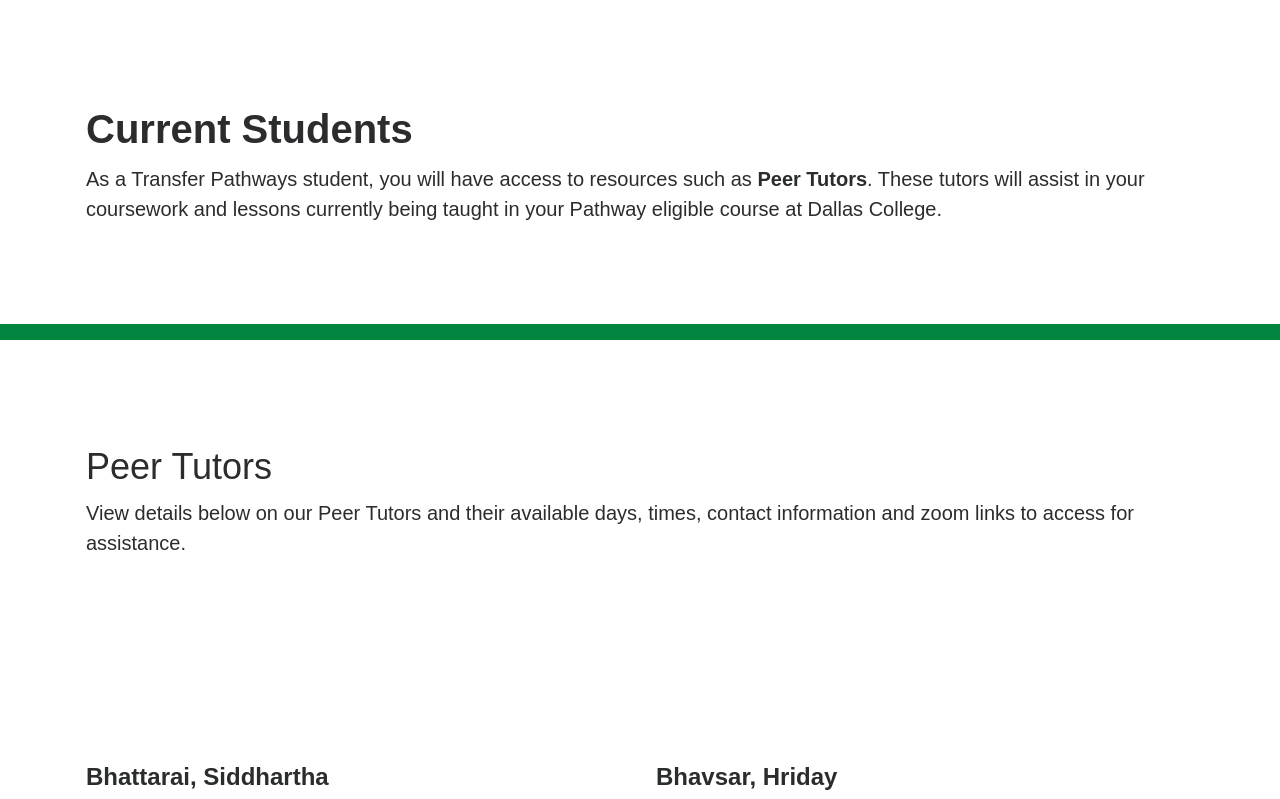
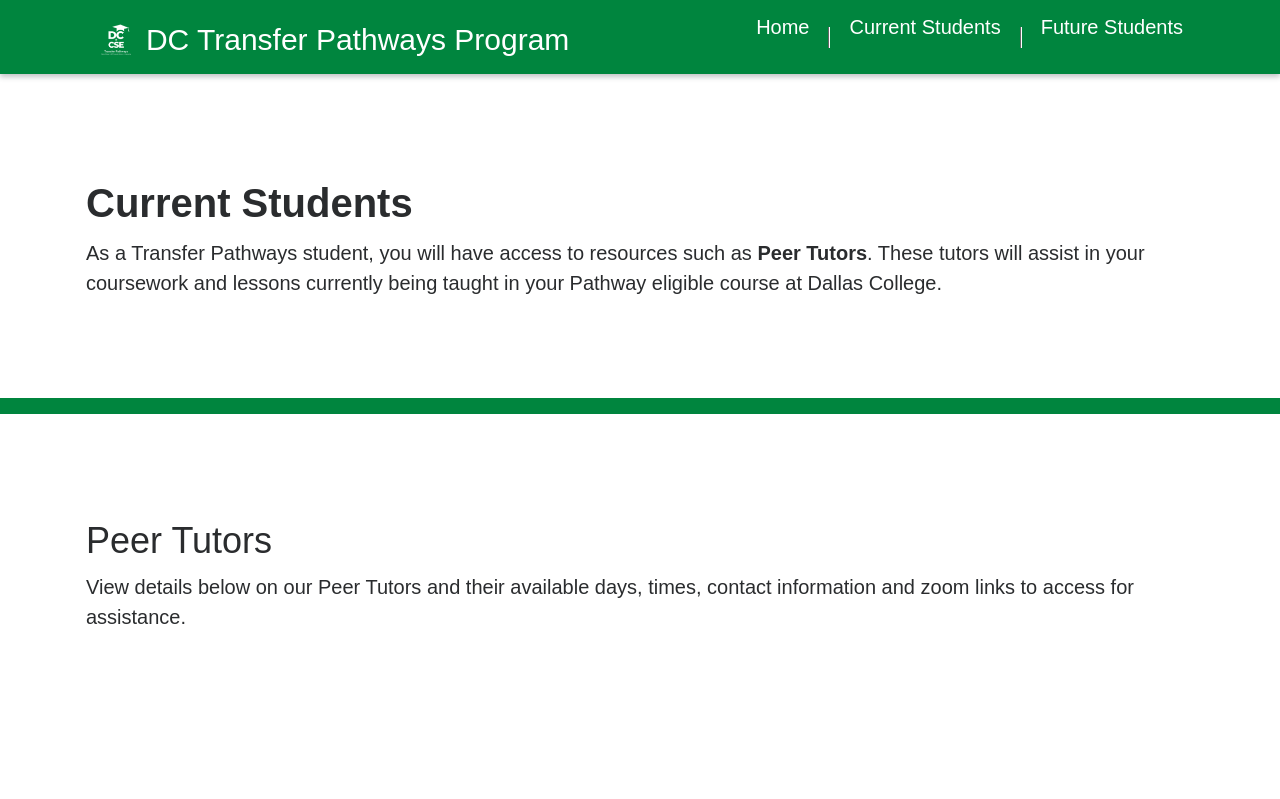
Before and after one commit to jh125486/UNT_DC_Pathways, a plain HTML site: page current-students.html in a window 1280 px wide. Shown: the top 799 px of the page. Drawn offline with nearby package versions, Linux system fonts and the light colour scheme.

Commit message:
Add navbar to all pages with site logo, title, and navigation links

```diff
--- a/current-students.html
+++ b/current-students.html
@@ -7,8 +7,40 @@
     <link rel="stylesheet" href="web-files/bootstrap.min.css">
     <link rel="stylesheet" href="web-files/theme.css">
     <link rel="stylesheet" href="web-files/portalbasictheme.css">
+    <script src="https://cdn.jsdelivr.net/npm/bootstrap@5.2.2/dist/js/bootstrap.bundle.min.js"></script>
 </head>
 <body>
+    <nav class="navbar navbar-expand-xl navbar-dark static-top" style="flex-wrap:wrap;" role="banner">
+        <div class="container custom-container">
+            <div class="navbar-brand navbar-header">
+                <a href="index.html">
+                    <img src="web-files/White.png" alt="DC Transfer Pathways Program" style="width: auto; height: 32px; margin: 0 10px;">
+                    <h1 class="siteTitle custom-sitetitle">DC Transfer Pathways Program</h1>
+                </a>
+            </div>
+            <button type="button" class="navbar-toggler collapsed custom-navbar-toggler" data-bs-toggle="collapse" data-bs-target="#navbar" aria-expanded="false">
+                <span class="visually-hidden">Toggle Navigation</span>
+                <span class="navbar-toggler-icon"></span>
+            </button>
+            <div id="navbar" class="navbar-collapse collapse" style="width: min-content;">
+                <nav aria-label="Main Navigation" class="ms-auto menu-bar">
+                    <ul class="nav navbar-nav weblinks">
+                        <li class="nav-item weblink">
+                            <a href="index.html" aria-roledescription="link">Home</a>
+                        </li>
+                        <li class="nav-item divider-vertical" aria-hidden="true"></li>
+                        <li class="nav-item weblink">
+                            <a href="current-students.html" aria-roledescription="link">Current Students</a>
+                        </li>
+                        <li class="nav-item divider-vertical" aria-hidden="true"></li>
+                        <li class="nav-item weblink">
+                            <a href="future-students.html" aria-roledescription="link">Future Students</a>
+                        </li>
+                    </ul>
+                </nav>
+            </div>
+        </div>
+    </nav>
     <div class="row sectionBlockLayout" style="padding: 8px; margin: 0px; display: flex; flex-wrap: wrap; text-align: left; min-height: auto;">
   <div class="container" style="padding: 0px; display: flex; flex-wrap: wrap;">
     <div class="col-lg-12 columnBlockLayout" style="flex-grow: 1; display: flex; flex-direction: column; min-width: 300px;">
```
Also changed, not shown: future-students.html (+32 -0 lines), index.html (+32 -0 lines).
